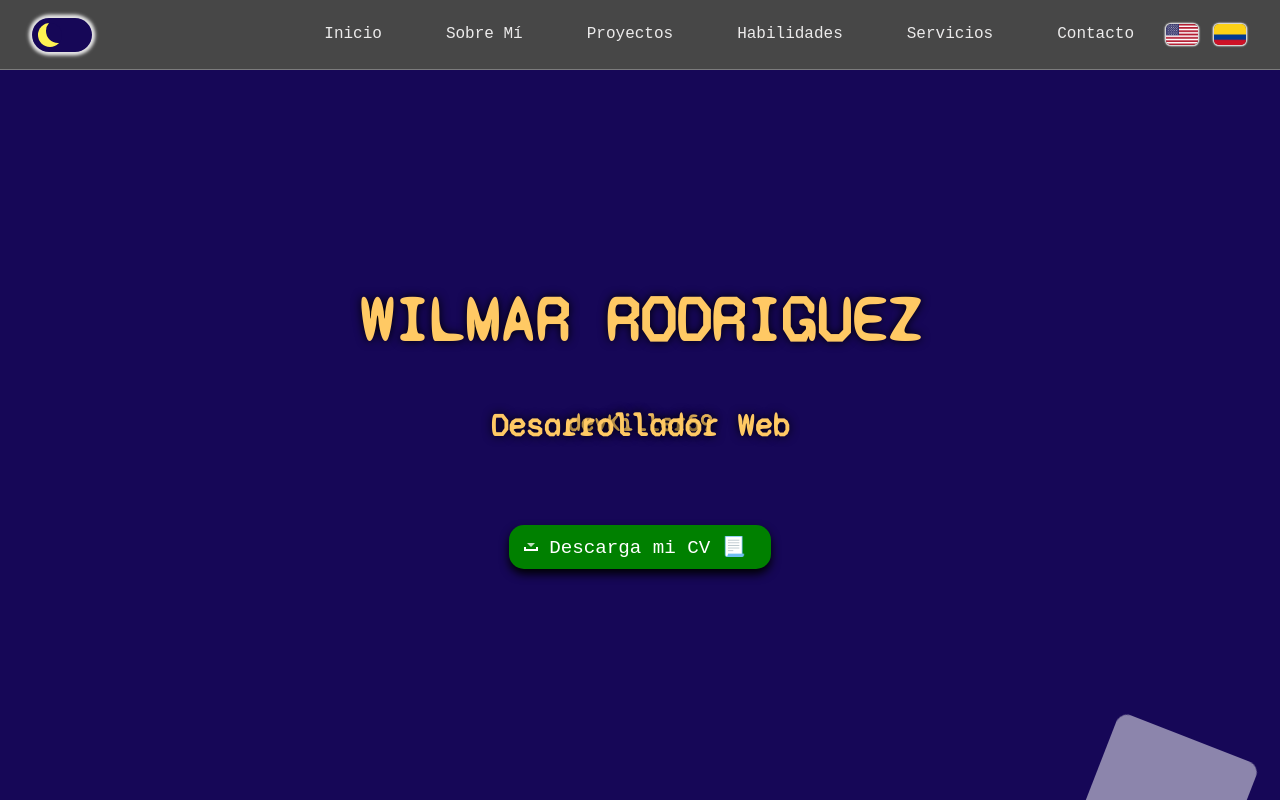
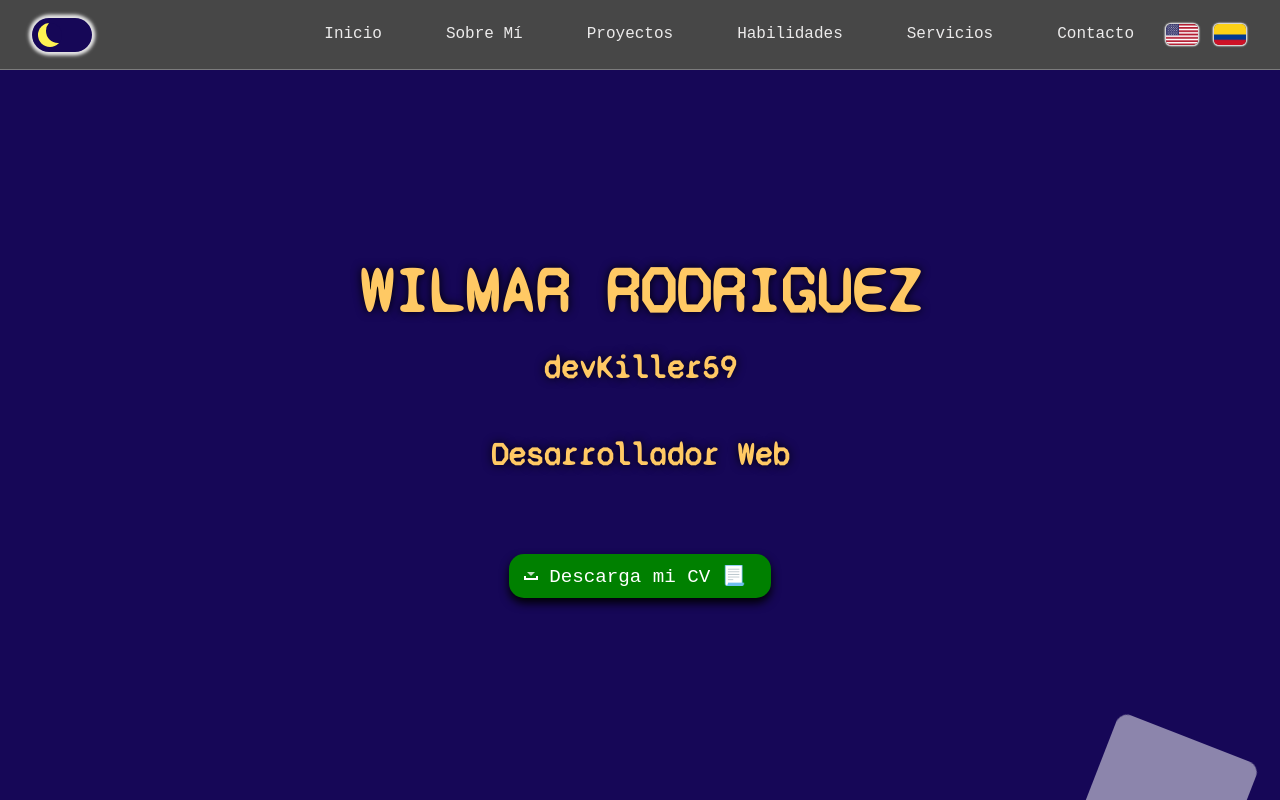
Before and after one commit to devKiller59/portfolio, a React (Create React App) app: page / in a window 1280 px wide. Shown: the top 800 px of the page. Built offline with nearby package versions, Linux system fonts and the light colour scheme.

Commit message:
Change title from h2 to h3 for consistency

```diff
--- a/src/components/Home.jsx
+++ b/src/components/Home.jsx
@@ -28,7 +28,7 @@ const Home = () => {
       {/* title */}
       <div className="home-container">
         <h1>WILMAR RODRIGUEZ</h1>
-        <h2>devKiller59</h2>
+        <h3>devKiller59</h3>
         <h3>{t("description.title")}</h3>
       </div>
       <div>
```
